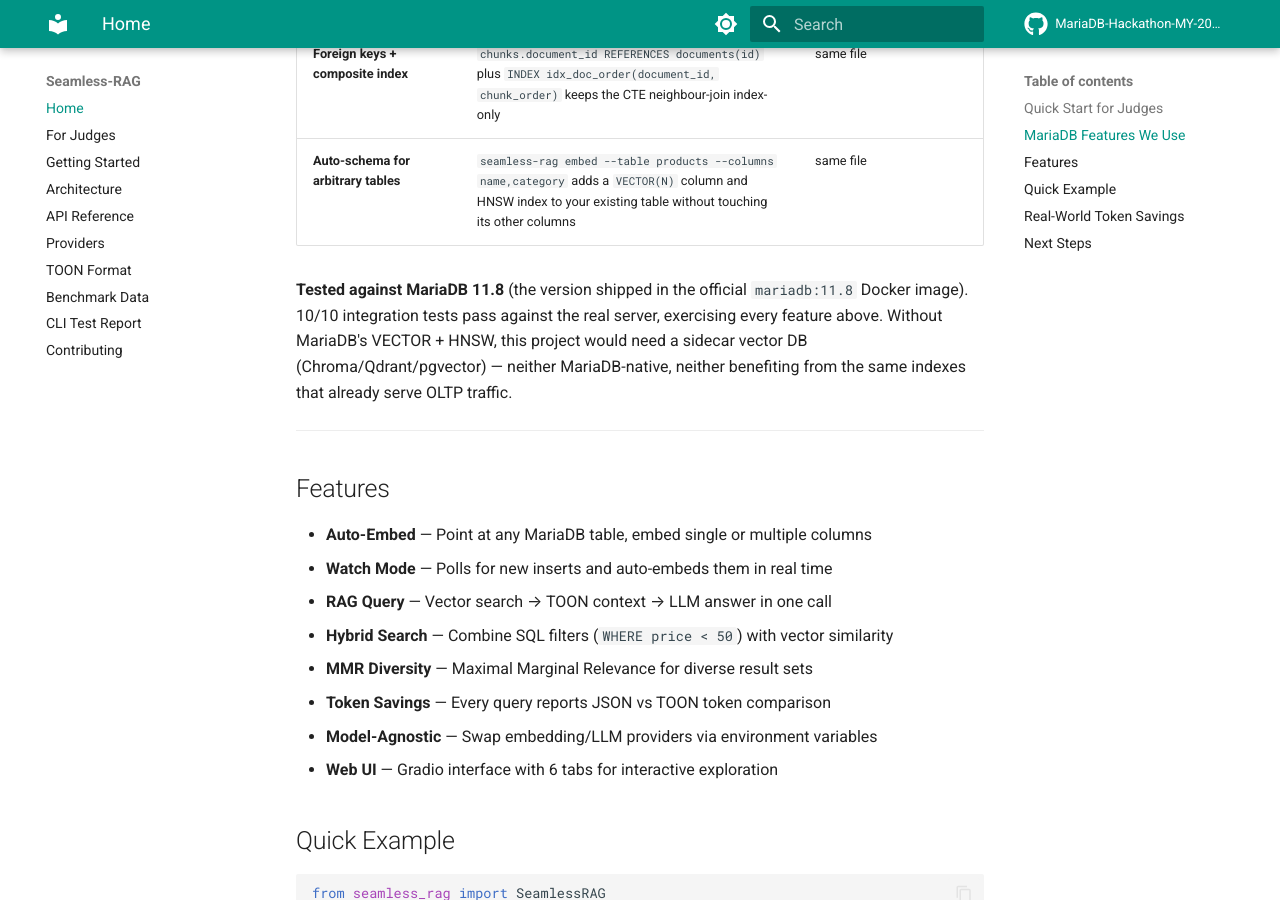
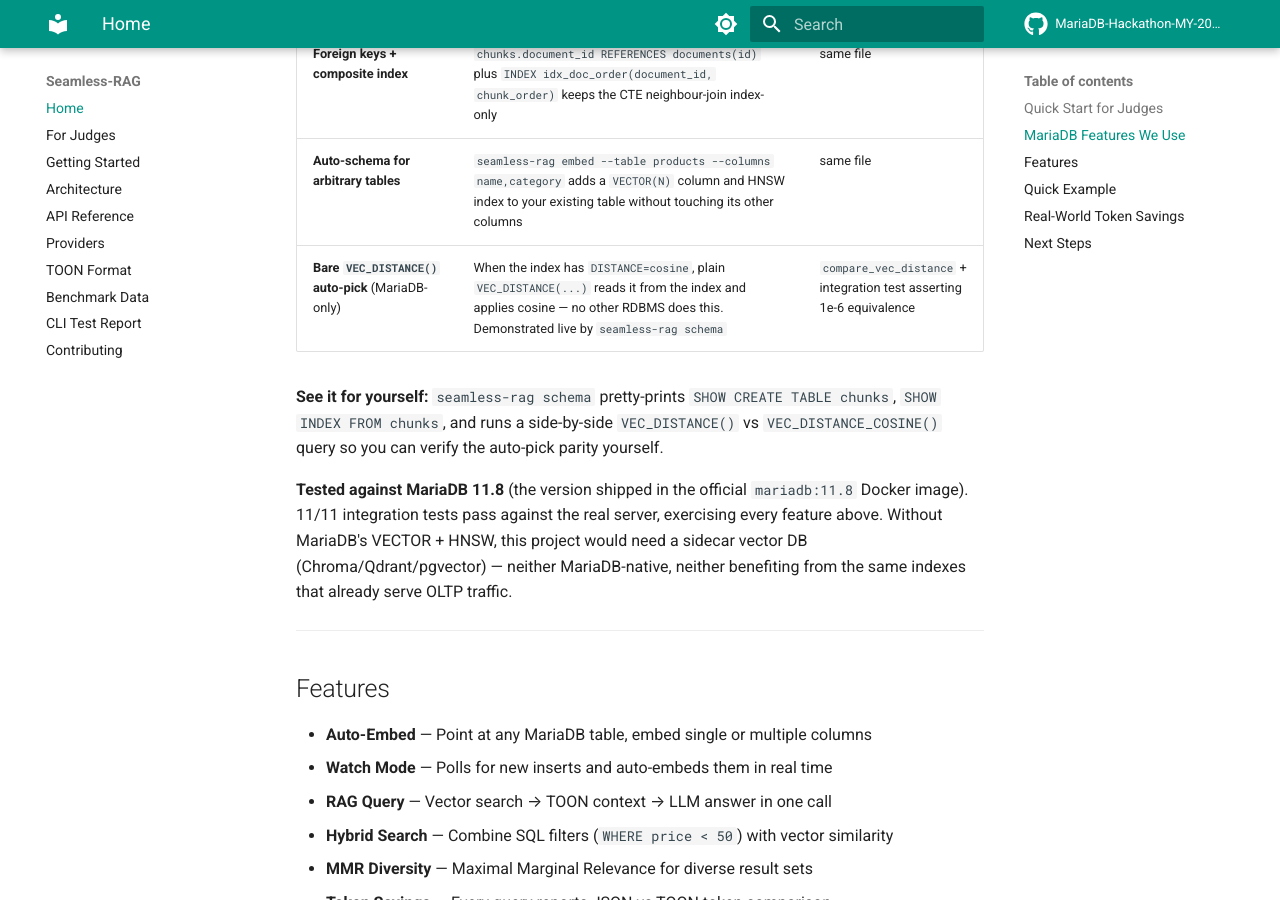
Before and after one commit to MariaDB-Hackathon-MY-2026/seamless-rag, an MkDocs documentation site: the page built from docs/index.md, in a window 1280 px wide and 900 px high, scrolled down 1816 px. Built offline with MkDocs 1.6.1 and Material for MkDocs 9.7.7, drawn with Linux system fonts in a browser that asks for light colours; comment, search, counter and statistics services are not loaded.

Commit message:
docs: cite the schema command + bare VEC_DISTANCE() auto-pick row
Adds a tenth row to the 'MariaDB Features We Use' table calling out
bare VEC_DISTANCE() — a MariaDB-only feature where the bare function
reads the index's DISTANCE setting and applies it transparently. Links
to compare_vec_distance and the integration test asserting 1e-6
equivalence with the explicit VEC_DISTANCE_COSINE() form. Adds a
"See it for yourself" callout pointing judges at `seamless-rag schema`.
Bumps the integration test count from 10/10 to 11/11. Mirrored into
docs/index.md so the live MkDocs site shows the same.

```diff
--- a/docs/index.md
+++ b/docs/index.md
@@ -38,8 +38,11 @@
 | **Connection pool + autocommit** | `mariadb.ConnectionPool` with per-call lease so the watcher never sees stale snapshots | same file |
 | **Foreign keys + composite index** | `chunks.document_id REFERENCES documents(id)` plus `INDEX idx_doc_order(document_id, chunk_order)` keeps the CTE neighbour-join index-only | same file |
 | **Auto-schema for arbitrary tables** | `seamless-rag embed --table products --columns name,category` adds a `VECTOR(N)` column and HNSW index to your existing table without touching its other columns | same file |
+| **Bare `VEC_DISTANCE()` auto-pick** (MariaDB-only) | When the index has `DISTANCE=cosine`, plain `VEC_DISTANCE(...)` reads it from the index and applies cosine — no other RDBMS does this. Demonstrated live by `seamless-rag schema` | `compare_vec_distance` + integration test asserting 1e-6 equivalence |
 
-**Tested against MariaDB 11.8** (the version shipped in the official `mariadb:11.8` Docker image). 10/10 integration tests pass against the real server, exercising every feature above. Without MariaDB's VECTOR + HNSW, this project would need a sidecar vector DB (Chroma/Qdrant/pgvector) — neither MariaDB-native, neither benefiting from the same indexes that already serve OLTP traffic.
+**See it for yourself:** `seamless-rag schema` pretty-prints `SHOW CREATE TABLE chunks`, `SHOW INDEX FROM chunks`, and runs a side-by-side `VEC_DISTANCE()` vs `VEC_DISTANCE_COSINE()` query so you can verify the auto-pick parity yourself.
+
+**Tested against MariaDB 11.8** (the version shipped in the official `mariadb:11.8` Docker image). 11/11 integration tests pass against the real server, exercising every feature above. Without MariaDB's VECTOR + HNSW, this project would need a sidecar vector DB (Chroma/Qdrant/pgvector) — neither MariaDB-native, neither benefiting from the same indexes that already serve OLTP traffic.
 
 ---
 
```
Also changed, not shown: README.md (+4 -1 lines).
